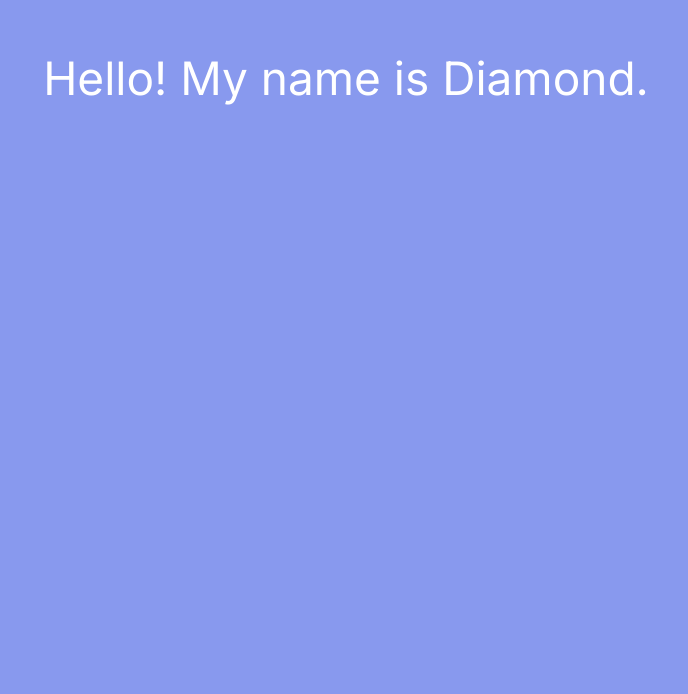
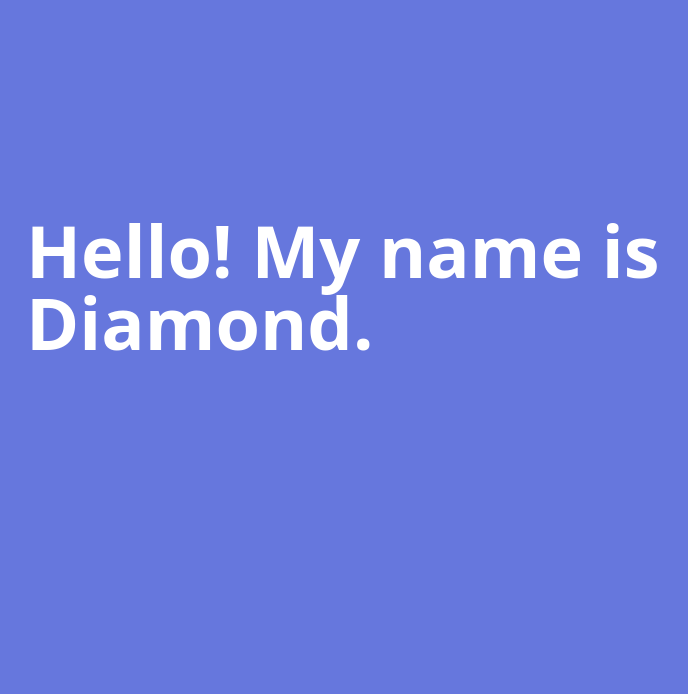
Before and after one commit to diamondcodebase/ox-app, a Next.js app: page /aboutMe in a window 1280 px wide. Shown: the part 106-800 px from the top of the page, without its empty margins (294-982 px from the left). Built offline with nearby package versions, Linux system fonts and the light colour scheme.

Commit message:
implement section1 component and modify TextTyping

```diff
--- a/src/app/aboutMe/page.js
+++ b/src/app/aboutMe/page.js
@@ -1,5 +1,6 @@
 "use client";
 import TextTyping from "@/components/TextTyping";
+import Section1 from "@/components/Section1";
 import Section2 from "@/components/Section2";
 import Section3 from "@/components/Section3";
 import Section4 from "@/components/Section4";
@@ -27,7 +28,7 @@ export default function AboutMe() {
     return (
         <main>
 
-            <TextTyping textInput={sentence1} />
+            <Section1 displayText={sentence1} />
             <Section2 displayText={sentence2} />
             <Section3 displayText={sentence3} />
             <Section4 displayText={sentence4} />
--- a/src/components/TextTyping.js
+++ b/src/components/TextTyping.js
@@ -8,20 +8,17 @@ export default function TextTyping({textInput}) {
     <motion.div
       id="texttyping"
       className="flex flex-col items-center justify-between"
-        initial={{ opacity: 0 }}
+        initial={{ opacity: 1 }}
         animate={{ opacity: 1 }}
         exit={{ opacity: 0 }}
         transition={{ duration: 0.5 }}
         style={{
-          background:'#8899ee',
+          background:'#6677dd',
           height:'100vh',
-          fontSize: 46,
-          fontweight: 2,
           color:'#fff',
-          padding: 150
         }}
     >
-      <div>
+      <div className="text-5xl sm:text-7xl m-40 p-40 font-bold font-sans">
         {text.map((el, i) => (
           <motion.span
             initial={{ opacity: 0 }}
```
